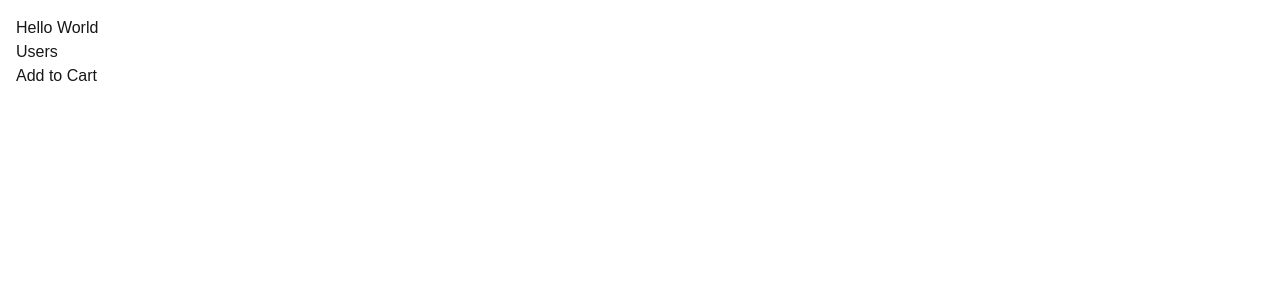
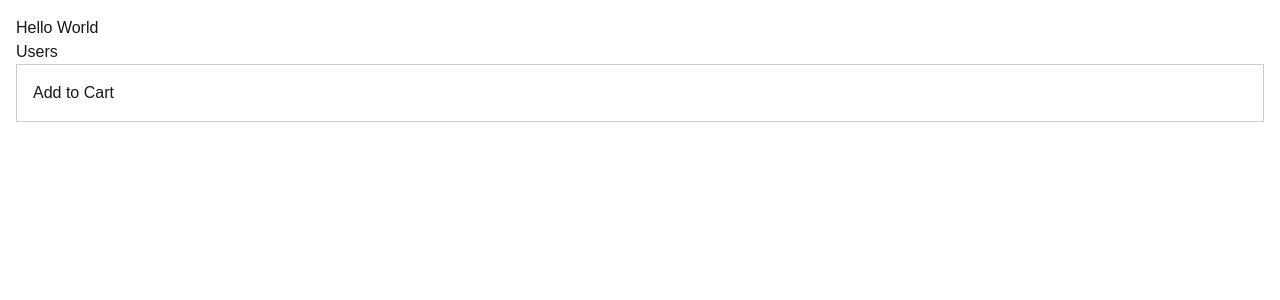
Before and after one commit to huekoh/nextjs-practice, a Next.js app: page / in a window 1280 px wide. Shown: the top 300 px of the page. Built offline with nearby package versions, Linux system fonts and the light colour scheme.

Commit message:
Add css module for ProductCard component

```diff
--- /dev/null
+++ b/app/components/ProductCard.module.css
@@ -0,0 +1,4 @@
+.card {
+    padding: 1rem;
+    border: 1px solid #ccc;
+}
--- a/app/components/ProductCard.tsx
+++ b/app/components/ProductCard.tsx
@@ -1,9 +1,12 @@
 import React from 'react'
 import AddToCart from './AddToCart'
+import styles from './ProductCard.module.css'
+
+
 
 const ProductCard = () => {
   return (
-    <div>
+    <div className={styles.card}>
         <AddToCart />
     </div>
   )
--- a/app/users/page.tsx
+++ b/app/users/page.tsx
@@ -6,12 +6,13 @@ interface User {
 }
 
 const NewUserPage = async () => {
-    const res = await fetch('https://jsonplaceholder.typicode.com/users', { next: { revalidate: 10 }})
+    const res = await fetch('https://jsonplaceholder.typicode.com/users', { cache: "no-store" });
     const users: User[] = await res.json();
 
     return (
     <>
         <h1>Users</h1>
+        <p>{new Date().toLocaleTimeString()}</p>
         <ul>
             {users.map(user => <li key={user.id}>{user.name}</li>)}
         </ul>
```
